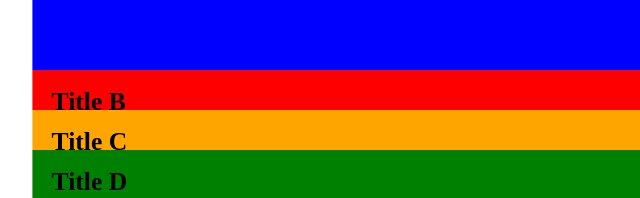
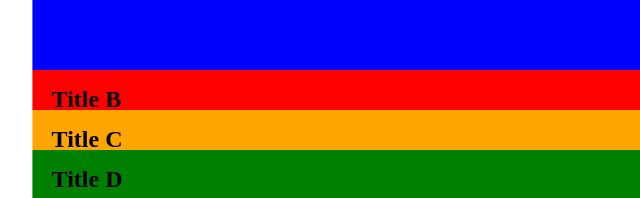
Before and after one commit to AriSaadon/AriSaadon.github.io, a plain HTML site: page index.html in a window 1280 px wide. Shown: the part 610-808 px from the top of the page, 98-738 px from the left. Drawn offline with Linux system fonts and the light colour scheme.

Commit message:
Update index.html

```diff
--- a/index.html
+++ b/index.html
@@ -19,7 +19,7 @@
             overflow: hidden; /* Ensure content overflows are hidden */
 
             padding-left: 1.5%;
-			font-size: 1vw;
+			font-size: 1.5vh;
         }
 
         .hidden {
```
